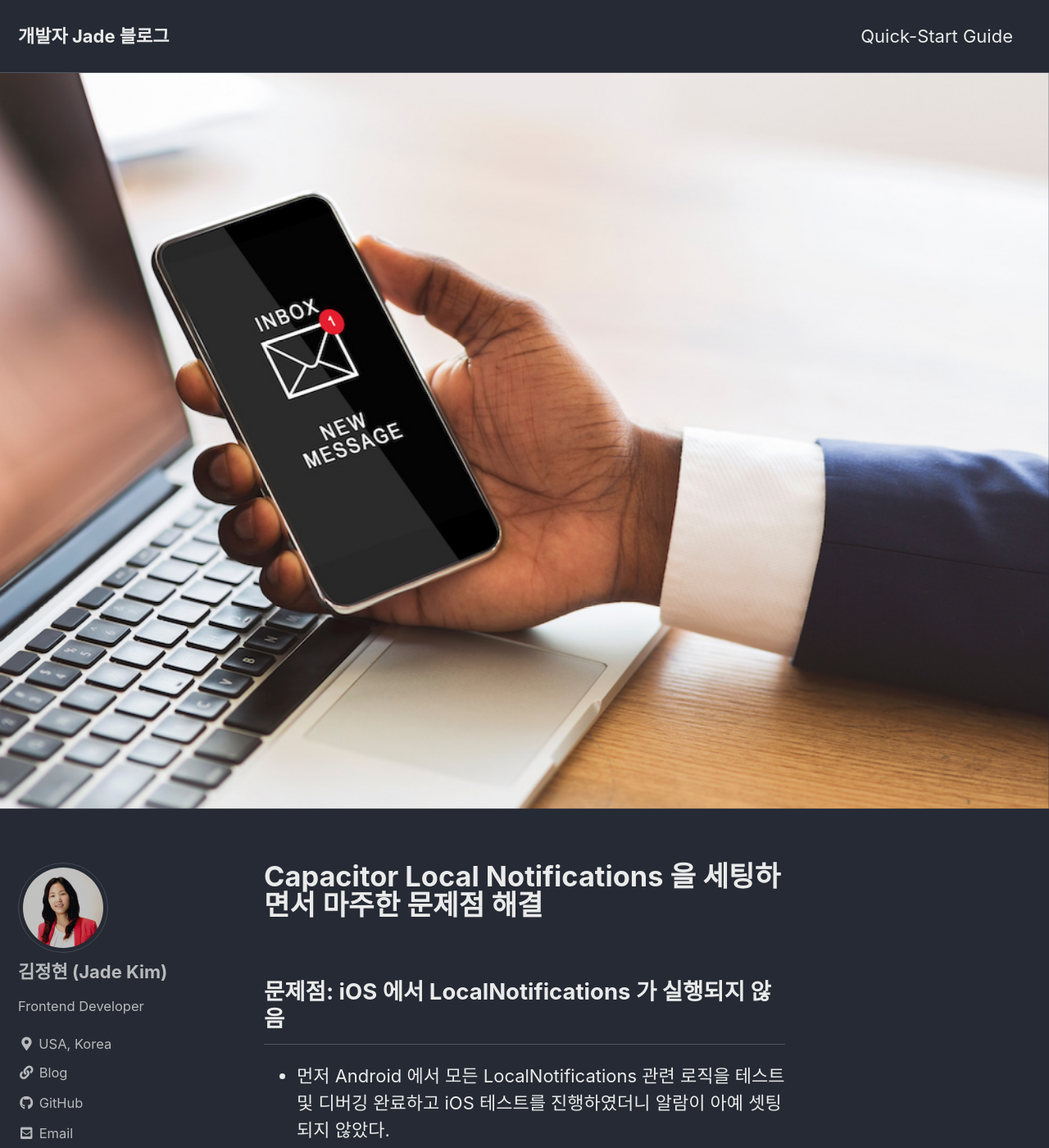
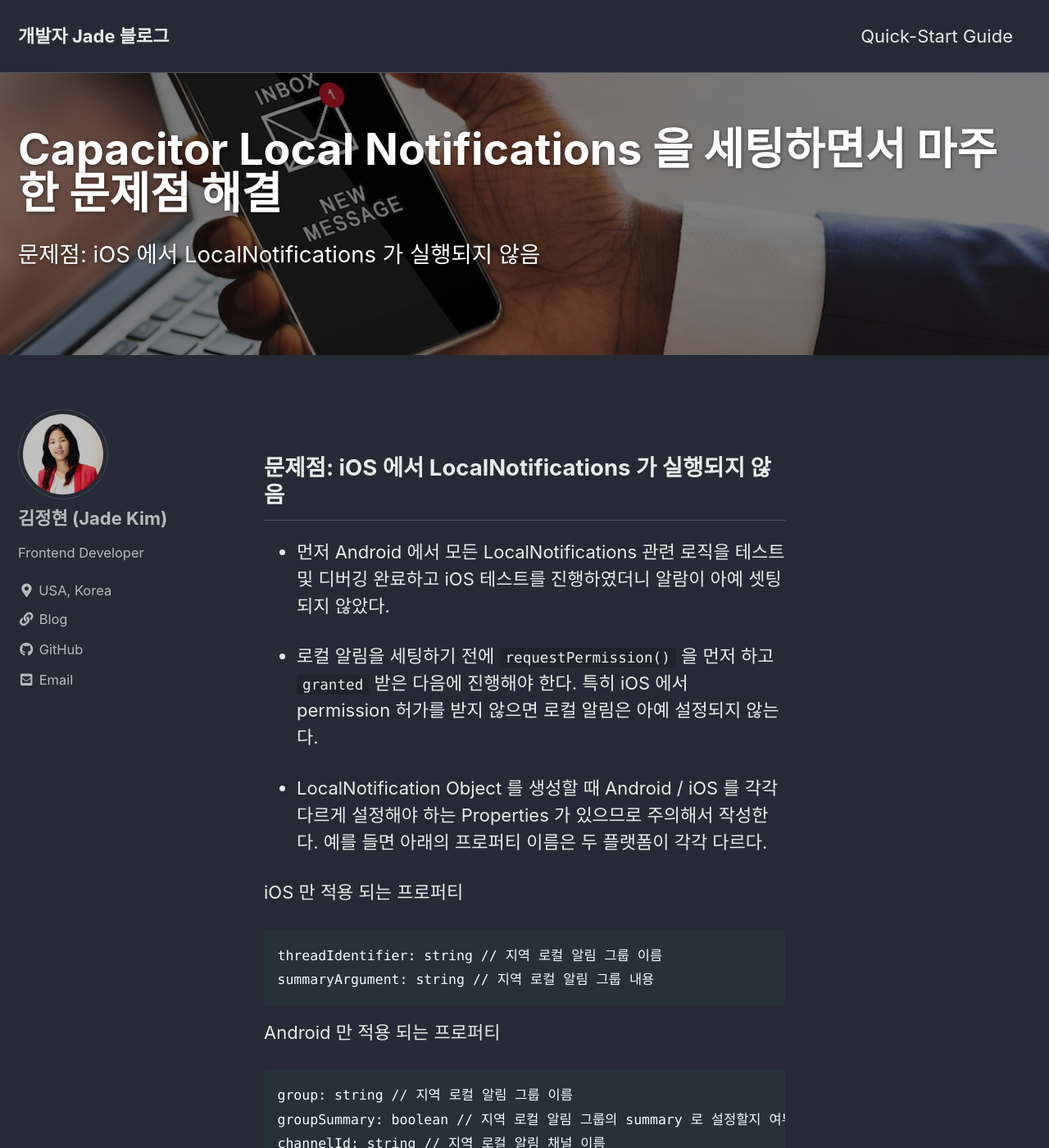
Before and after one commit to trevino-kim/github.io, a Jekyll site: the page built from _posts/2020-11-24-Capacitor-Local-Notifications-Settings.md, in a window 1280 px wide and 1400 px high. Shown: the whole window at 82% size. Built offline with Jekyll 4.4.1, drawn with Linux system fonts in a browser that asks for light colours; cached includes are drawn as plain includes.

Commit message:
Update 2020-11-24-Capacitor-Local-Notifications-Settings.md

```diff
--- a/_posts/2020-11-24-Capacitor-Local-Notifications-Settings.md
+++ b/_posts/2020-11-24-Capacitor-Local-Notifications-Settings.md
@@ -3,8 +3,9 @@ title: "Capacitor Local Notifications 을 세팅하면서 마주한 문제점
 excerpt: "문제점: iOS 에서 LocalNotifications 가 실행되지 않음"
 image_path: /assets/images/2020-11-24.jpg
 header:
-  image: /assets/images/2020-11-24.jpg
   teaser: /assets/images/2020-11-24.jpg
+  overlay_image: /assets/images/2020-11-24.jpg
+  overlay_filter: rgba(0, 0, 0, 0.5)
 categories:
     - Hybrid-App
 tags:
```
